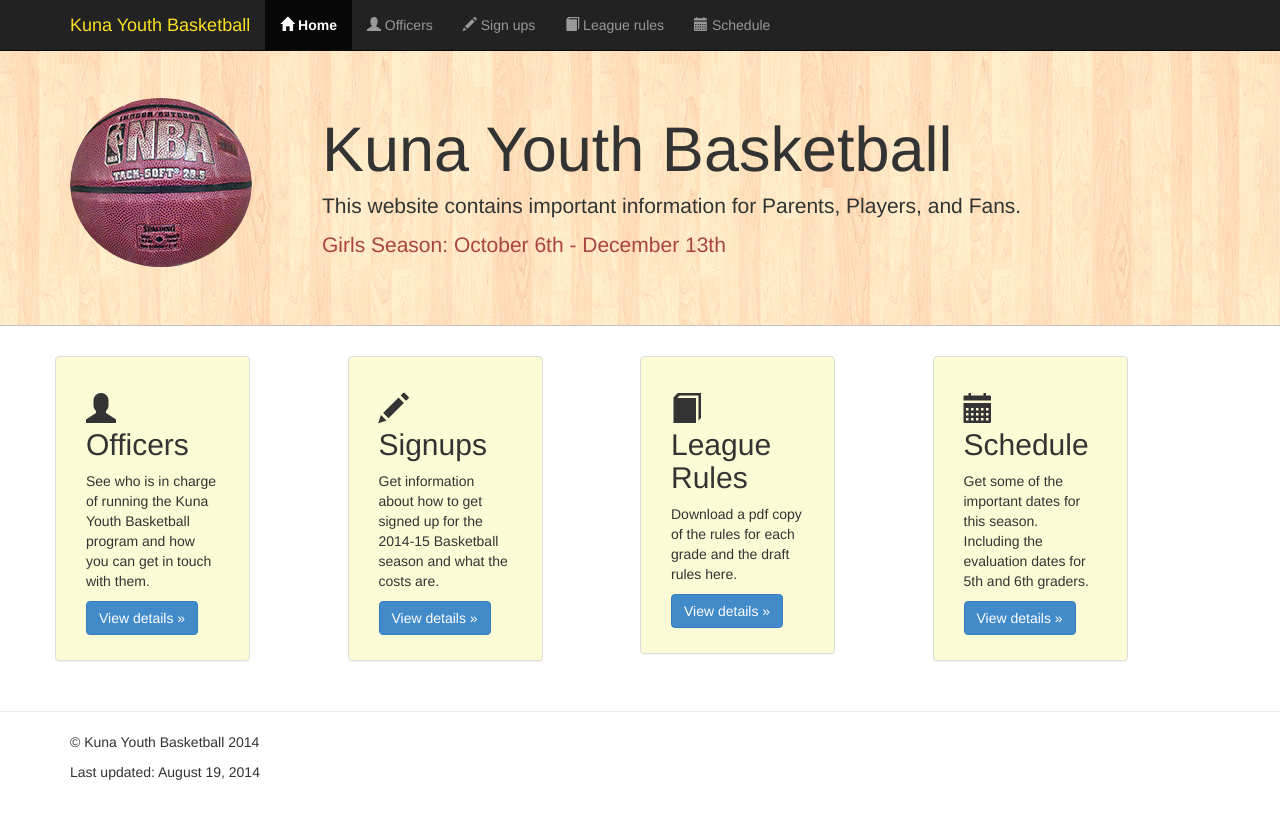
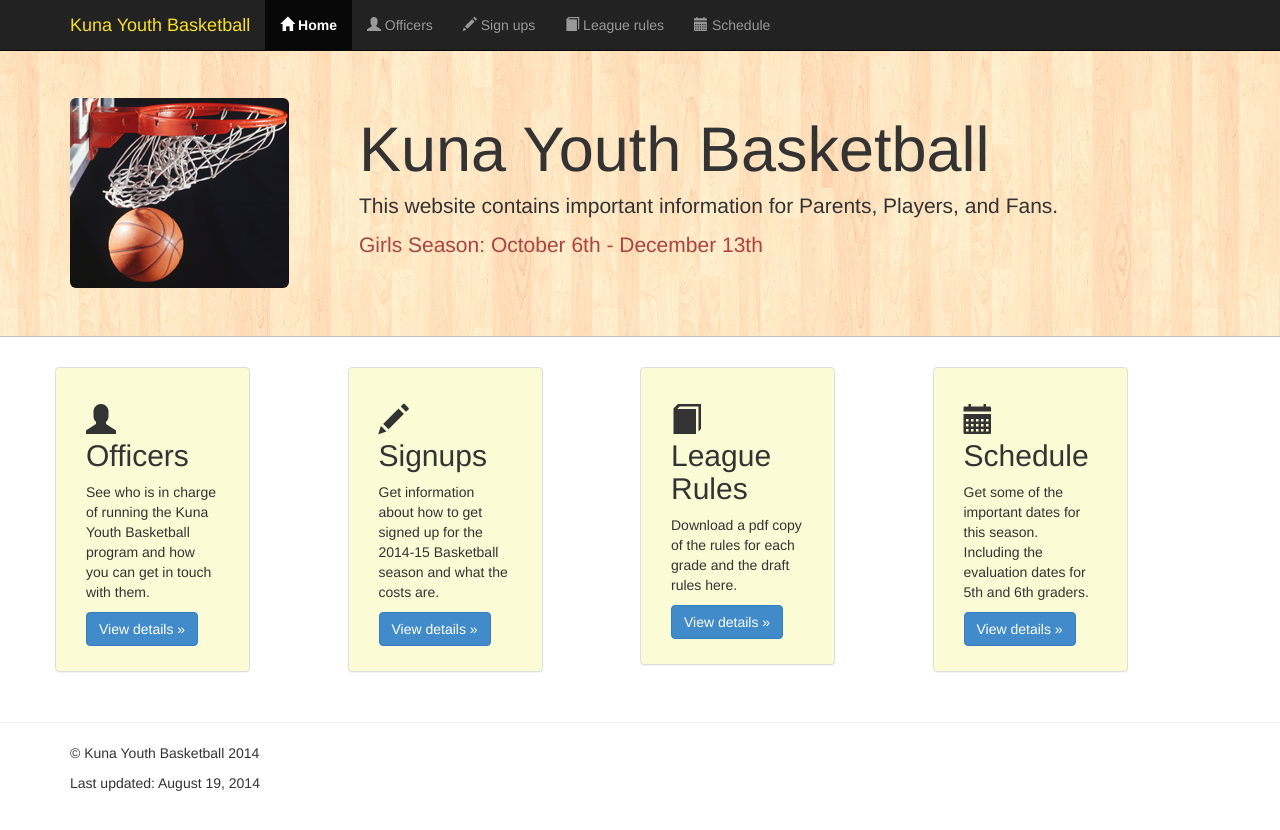
Before and after one commit to justinbkay/kunayouthbb, a Jekyll site: the page built from index.html, in a window 1280 px wide. Shown: the top 830 px of the page. Built offline with Jekyll 4.4.1, drawn with Linux system fonts in a browser that asks for light colours; nearby versions of some CDN libraries; Markdown is read by kramdown in place of the engine named in the settings.

Commit message:
replacing basketball img

```diff
--- a/_layouts/default.html
+++ b/_layouts/default.html
@@ -52,7 +52,7 @@
     <!-- Main jumbotron for a primary marketing message or call to action -->
     <div class="jumbotron">
       <div class="container">
-        <img src="/img/bball.png" alt="Basketball" class="hidden-xs pull-left img-circle" style="margin-bottom: 10px;margin-right: 70px;" />
+        <img src="/img/bball.png" alt="Basketball" class="hidden-xs pull-left img-rounded" style="margin-right: 70px;" />
         <h1>Kuna Youth Basketball</h1>
         <p>This website contains important information for Parents, Players, and Fans.</p>
         <p class="text-danger hidden">Boys Season: January 14th - March 8th</p>
```
Also changed, not shown: img/bball.png, img/favicon.png, img/wood_floor.jpg.
